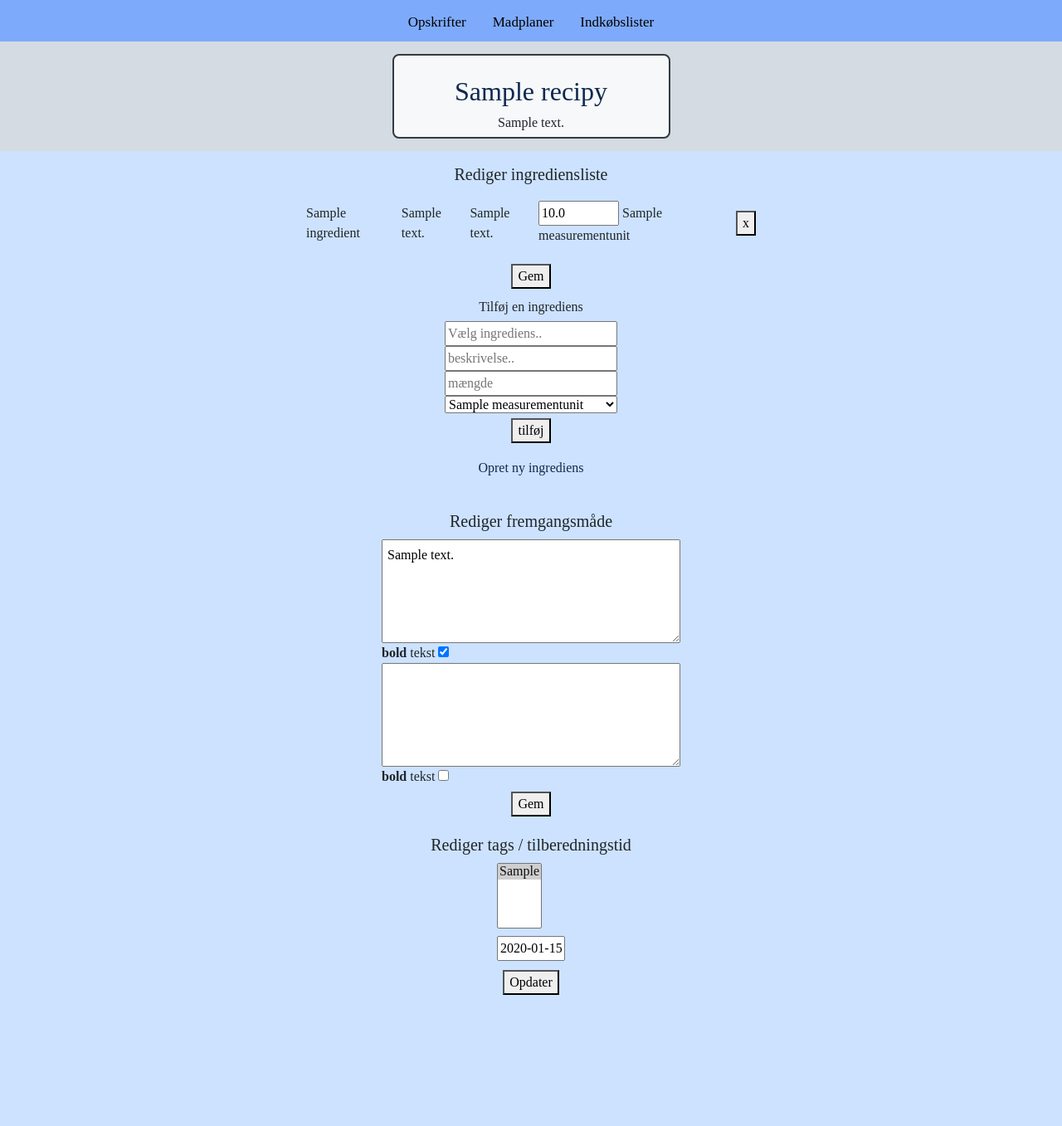
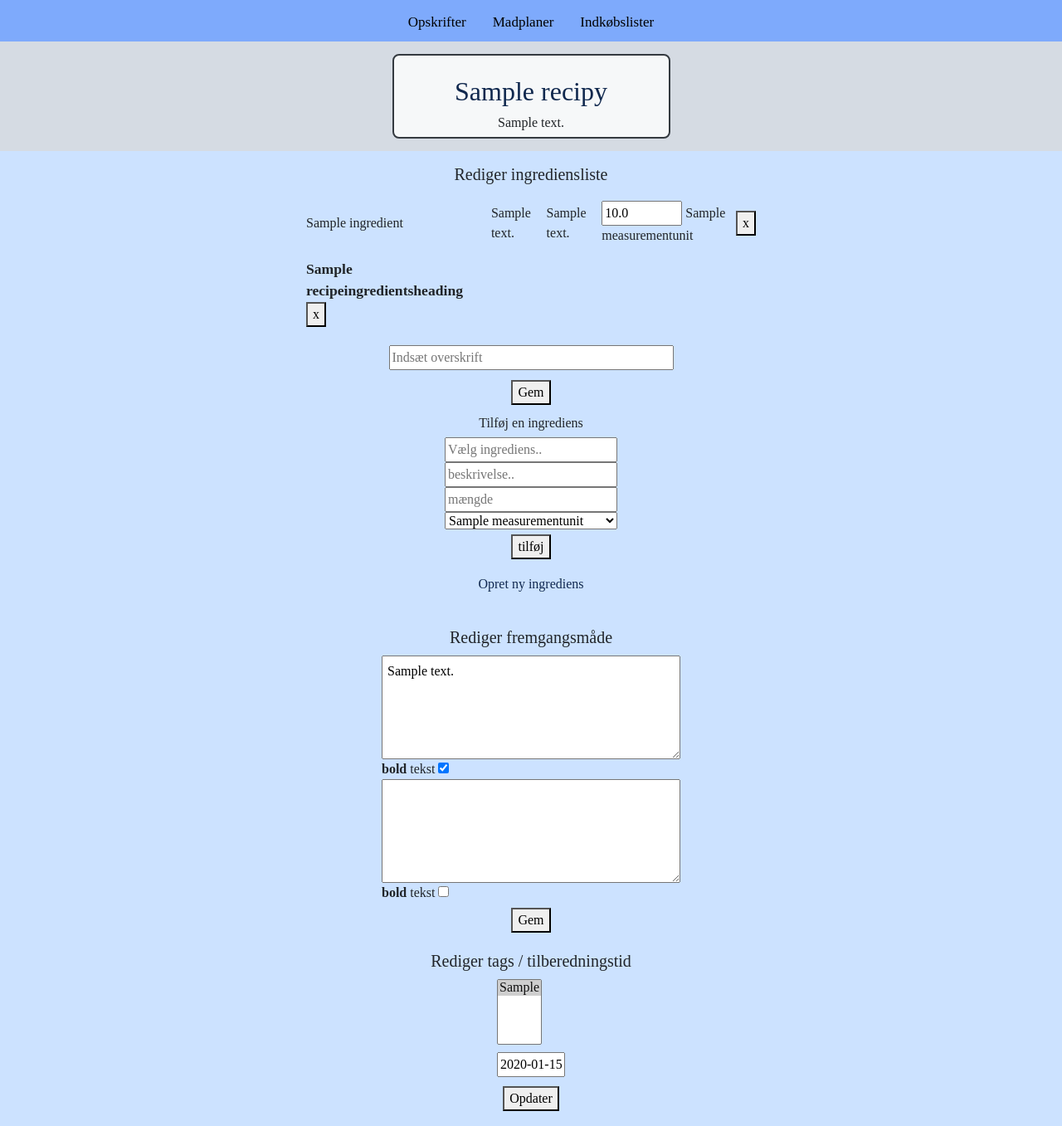
Before and after one commit to kaspernyhus/madplan, a Django app: page /recipies/edit/1/ in a window 1280 px wide. Shown: the whole page at 83% size. Before the commit the page ends 1199 px from the top, so only its background shows below. Run offline with Django 3.2, Linux system fonts and the light colour scheme; tables that the repository leaves empty hold one stand-in row (values such as "Sample post"); grey boxes marked "Sample" are stand-in pictures; some libraries are stand-ins or nearby versions.

Commit message:
recipe ingredients headers

```diff
--- a/foodplan/views.py
+++ b/foodplan/views.py
@@ -81,7 +81,7 @@ def edit_foodplan(request, foodplan_id):
         form = RecipeTypeFilterBox(initial={'tags': filter_by})
     else: # Get all recipies in db
         form = RecipeTypeFilterBox()
-        recipies_query = Recipies.objects.all().order_by('?') # shuffle/random order
+        recipies_query = Recipies.objects.all() #.order_by('?') # shuffle/random order
     # add or delete foodplan from active foodplan
     if request.method == 'POST':
         if request.POST.get('delete') is not None:
--- a/recipies/models.py
+++ b/recipies/models.py
@@ -69,6 +69,14 @@ class RecipeIngredients(models.Model):
     return self.measurement_unit.unit_name
 
 
+class RecipeIngredientsHeading(models.Model):
+  class Meta:
+    verbose_name = 'Recipe Ingredient Heading'
+  recipe = models.ForeignKey(Recipies, on_delete=models.CASCADE)
+  heading = models.CharField(max_length=300, blank=True, null=True)
+  place = models.IntegerField(default=1)
+
+
 class RecipeInstructions(models.Model):
   class Meta:
     verbose_name = 'Recipe instruction'
--- a/recipies/views.py
+++ b/recipies/views.py
@@ -49,6 +49,7 @@ def show_recipe(request, recipe_id):
 
     # Get recipe ingredients
     recipe_ingredients = RecipeIngredients.objects.all().filter(recipe_id=recipe_id)
+    recipe_headers = RecipeIngredientsHeading.objects.all().filter(recipe_id=recipe_id)
     ingredients = []
     for ingredient in recipe_ingredients:
         ingredients.append({
@@ -58,11 +59,12 @@ def show_recipe(request, recipe_id):
             'amount': ingredient.amount,
             'recipe_ingredient_description': ingredient.description
             })
+    # Insert recipe ingredient headers
+    recipe_headers = RecipeIngredientsHeading.objects.all().filter(recipe_id=recipe_id)
+    for offset, rec_head in enumerate(recipe_headers):
+        ingredients.insert(rec_head.place+offset, {'heading':rec_head.heading})
 
     recipe_instructions = RecipeInstructions.objects.all().filter(recipe_id=recipe_id)
-
-    for inst in recipe_instructions:
-        print(inst.is_bold)
 
     context = {'recipe': recipe, 'ingredients': ingredients, 'instructions': recipe_instructions}
     return render(request, 'recipies/recipe.html', context)
@@ -81,6 +83,7 @@ def new_recipe(request):
 
 def edit_recipe(request, recipe_id):
     if request.method == 'POST':
+        print(request.POST)
         if request.POST.getlist('delete_ingredient'):
             RecipeIngredient_id = request.POST.getlist('delete_ingredient')
             RecipeIngredient_id = int(RecipeIngredient_id[0])
@@ -126,6 +129,16 @@ def edit_recipe(request, recipe_id):
             recipe = Recipies.objects.get(pk=recipe_id)
             recipe.date = timezone.now()
             recipe.save()
+        elif request.POST.get('delete_heading'):
+            rec_ing_head_id = request.POST.get('delete_heading')
+            recipe_heading = RecipeIngredientsHeading.objects.get(pk=rec_ing_head_id)
+            recipe_heading.delete()
+        elif request.POST.get('heading'):
+            heading = request.POST.get('heading')
+            ingredients_num = request.POST.getlist('ingredient_id')
+            place = len(ingredients_num)
+            add_heading = RecipeIngredientsHeading(recipe_id=recipe_id, heading=heading, place=place)
+            add_heading.save()
         elif request.POST.getlist('edit_quantities'):
             ingredient_ids = request.POST.getlist('ingredient_id')
             quantities = request.POST.getlist('qty')
@@ -150,7 +163,6 @@ def edit_recipe(request, recipe_id):
             # Add new instruction
             if new_instruction[0] is not '':
                 new_isbold = request.POST.getlist('new_isbold')
-                print(new_isbold)
                 if not new_isbold:
                     new_isbold = False
                 else:
@@ -208,6 +220,10 @@ def edit_recipe(request, recipe_id):
             'amount': ingredient.amount,
             'recipe_ingredient_description': ingredient.description
             })
+    # Insert recipe ingredient headers
+    recipe_headers = RecipeIngredientsHeading.objects.all().filter(recipe_id=recipe_id)
+    for offset, rec_head in enumerate(recipe_headers):
+        recipe_ingredients.insert(rec_head.place+offset, {'heading':rec_head})
     # Get recipe instructions
     recipe_instructions = RecipeInstructions.objects.all().filter(recipe_id=recipe_id)
     # Get a list of all avaiable ingredients
--- a/templates/recipies/edit_recipe.html
+++ b/templates/recipies/edit_recipe.html
@@ -28,6 +28,14 @@
     <form method="POST">
       {% csrf_token %}
       {% for recipe_ingredient in recipe_ingredients %}
+      {% if recipe_ingredient.heading %}
+      <tr style="background-color:hsl(214, 100%, 90%)">
+        <th>
+          <span class="bold-instr">{{ recipe_ingredient.heading.heading }}</span>
+          <button type="submit" class="delete_cross" id="delete_heading" name="delete_heading" value="{{recipe_ingredient.heading.id}}">x</button>
+        </th>
+      </tr>
+      {% else %}
       <tr>
         <td>
           <span>{{ recipe_ingredient.name }}</span>
@@ -46,9 +54,13 @@
           <button type="submit" class="delete_cross" id="delete_ingredient" name="delete_ingredient" value="{{recipe_ingredient.id}}">x</button>
         </td>
       </tr>
+      {% endif %}
       {% endfor %}
     </tbody>
   </table>
+  <div class="center">
+    <input type="text" id="heading" name="heading" value="" size="35" placeholder="Indsæt overskrift">
+  </div>
   <div class="center">
     <button type="submit" name="edit_quantities">Gem</button>
   </div>
```
Also changed, not shown: templates/recipies/recipe.html (+8 -1 lines), recipies/migrations/0019_recipeingredientsheading.py (added), recipies/migrations/0020_recipeingredientsheading_place.py (added).
